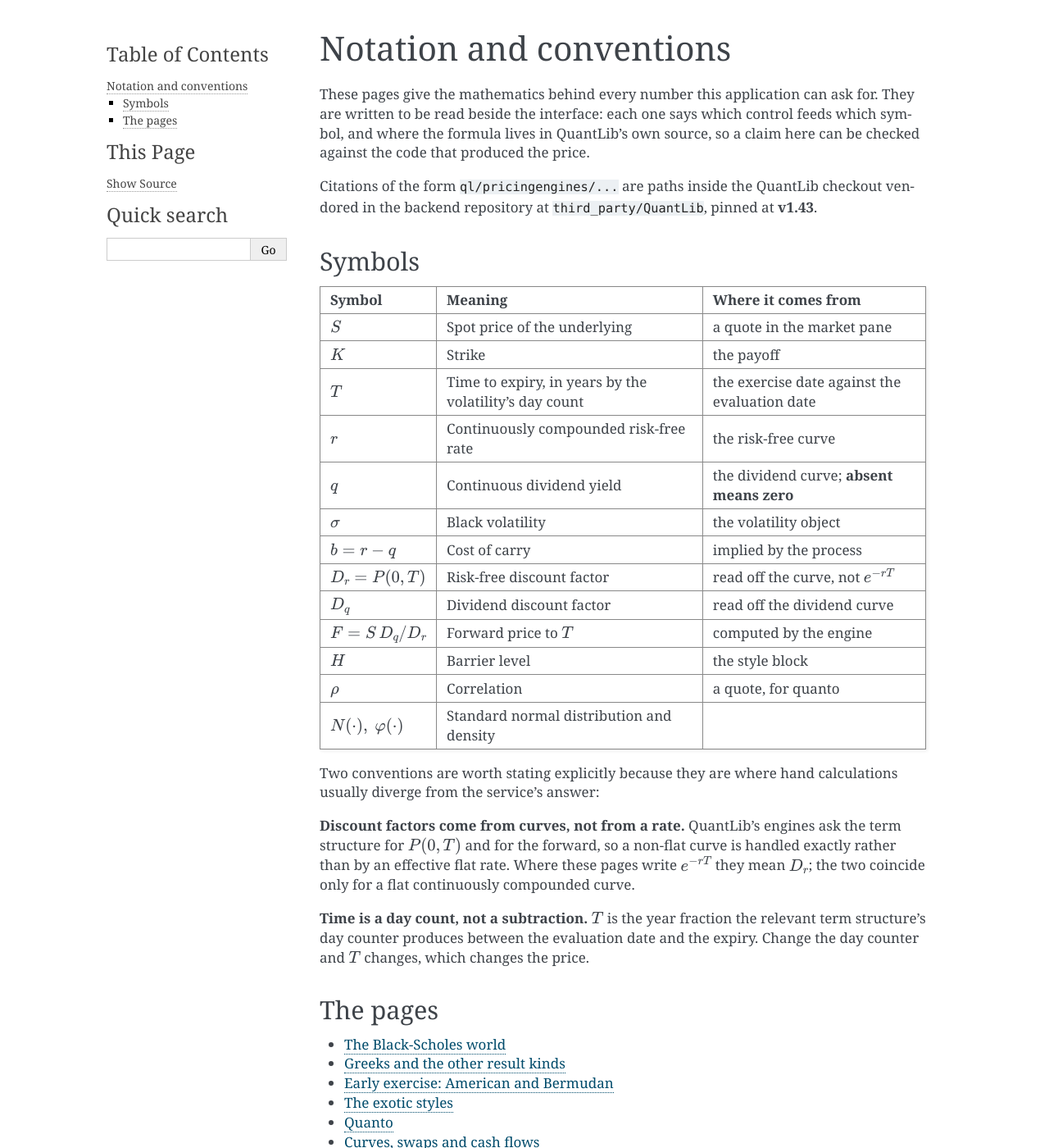
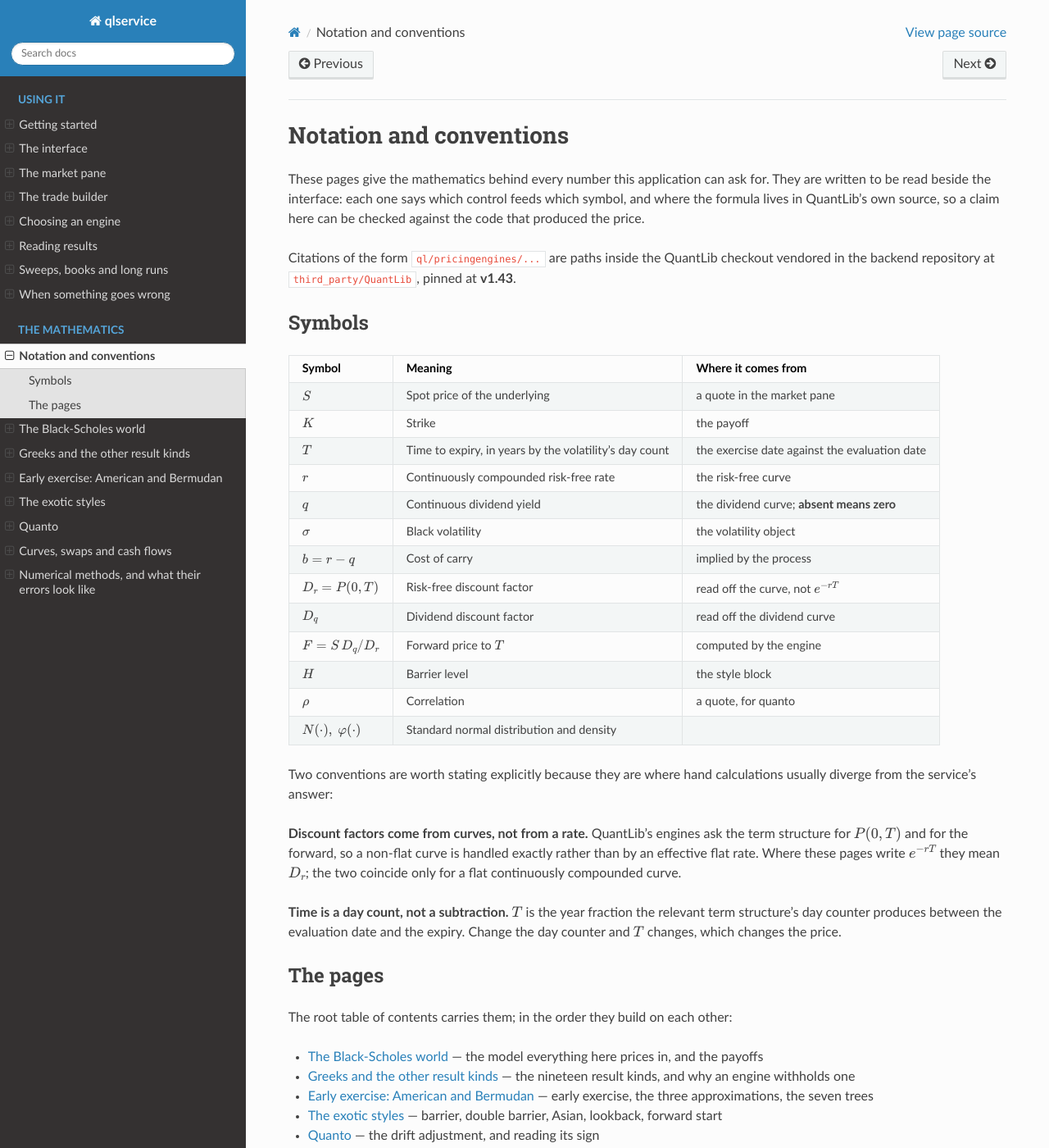
Before and after one commit to markccchiang/ql-frontend, a Sphinx documentation site: the page built from doc/maths/index.md, in a window 1280 px wide and 1400 px high. Shown: the whole window at 82% size. Built offline with Sphinx 7.4.7 and the Read the Docs theme 3.1.0, drawn with Linux system fonts in a browser that asks for light colours; some of the changed text lies outside the part shown.

Commit message:
Build the guide in the Read the Docs theme
The theme comes from doc/.venv, which doc/requirements.txt describes and
.gitignore keeps out of the repository; conf.py picks sphinx_rtd_theme when it
can import it and alabaster when it cannot, so `sphinx-build` from a bare
system Python still produces the same pages in Sphinx's own colours. A guide
that will not build is worse than one that builds in the wrong ones.

Three things the new theme showed that the old one hid. The venv sits inside
the source directory, so every Markdown file under site-packages was being
read as a page of this guide — seven warnings, and idna's licence in the
table of contents. The maths pages were listed twice in the sidebar, by the
root toctree and again by their own index, which now links them as prose. And
the theme's 800px column is narrower than the screenshot of the workbench and
than the wider tables, so _static/custom.css widens it to 1100.

Co-Authored-By: Claude Opus 5 <noreply@anthropic.com>
Claude-Session: https://claude.ai/code/session_01MJtVZSjTSgWshw7miPwQ9g

````diff
--- /dev/null
+++ b/doc/_static/custom.css
@@ -0,0 +1,13 @@
+/* The theme's content column is 800px, which is narrower than the screenshot
+   of the workbench and than the wider tables (the nineteen result kinds, the
+   engine menu). Widening it keeps a figure legible without asking the reader
+   to open it in a tab of its own. */
+.wy-nav-content {
+    max-width: 1100px;
+}
+
+/* Long tables scroll inside themselves rather than pushing the page sideways. */
+.wy-table-responsive table td,
+.wy-table-responsive table th {
+    white-space: normal;
+}
--- a/doc/conf.py
+++ b/doc/conf.py
@@ -1,9 +1,9 @@
 # Sphinx configuration for the qlservice user's guide.
 #
-# Built with the Homebrew sphinx-build (7.4.7) and myst-parser, which are the
-# only two things this needs; the theme is Sphinx's own alabaster and the maths
-# is rendered by MathJax, so `make html` works from a clean checkout without a
-# virtualenv of its own.
+# `npm run docs` builds it with doc/.venv if that exists and with whatever
+# sphinx-build is on PATH otherwise; doc/requirements.txt is what the venv
+# holds. The maths is rendered by MathJax, so nothing here needs a LaTeX
+# installation.
 
 project = "qlservice"
 author = "ql-frontend"
@@ -23,17 +23,33 @@ myst_enable_extensions = [
 myst_heading_anchors = 3
 
 templates_path = ["_templates"]
-exclude_patterns = ["_build", "Thumbs.db", ".DS_Store"]
+# ".venv" matters: the docs virtualenv lives inside this source directory, and
+# every Markdown file in site-packages is otherwise a page of this guide.
+exclude_patterns = ["_build", ".venv", "Thumbs.db", ".DS_Store"]
 
-html_theme = "alabaster"
-html_static_path = []
+# Read the Docs' theme, and alabaster when it is not installed — a guide that
+# will not build is worse than one that builds in the wrong colours, and the
+# fallback keeps `sphinx-build` from a bare system Python working.
+try:
+    import sphinx_rtd_theme  # noqa: F401
+
+    html_theme = "sphinx_rtd_theme"
+    html_theme_options = {
+        "collapse_navigation": False,   # the maths pages are worth seeing at once
+        "navigation_depth": 3,
+        "sticky_navigation": True,
+        "titles_only": False,
+        "prev_next_buttons_location": "both",
+        "style_external_links": True,
+    }
+except ImportError:
+    html_theme = "alabaster"
+    html_theme_options = {"description": "Pricing options and swaps against a live QuantLib graph", "fixed_sidebar": True, "page_width": "1040px"}
+
+html_static_path = ["_static"]
+html_css_files = ["custom.css"]
 html_title = "qlservice user's guide"
-html_theme_options = {
-    "description": "Pricing options and swaps against a live QuantLib graph",
-    "fixed_sidebar": True,
-    "page_width": "1040px",
-    "sidebar_width": "240px",
-}
+html_short_title = "qlservice"
 
 # Every page is Markdown; there is no reStructuredText in this tree.
 source_suffix = {".md": "markdown"}
--- a/doc/maths/index.md
+++ b/doc/maths/index.md
@@ -43,14 +43,12 @@ the expiry. Change the day counter and $T$ changes, which changes the price.
 
 ## The pages
 
-```{toctree}
-:maxdepth: 1
+The root table of contents carries them; in the order they build on each other:
 
-black-scholes
-greeks
-american
-exotics
-quanto
-rates
-numerics
-```
+- {doc}`black-scholes` — the model everything here prices in, and the payoffs
+- {doc}`greeks` — the nineteen result kinds, and why an engine withholds one
+- {doc}`american` — early exercise, the three approximations, the seven trees
+- {doc}`exotics` — barrier, double barrier, Asian, lookback, forward start
+- {doc}`quanto` — the drift adjustment, and reading its sign
+- {doc}`rates` — discounting, bootstrapping, and what a swap is worth
+- {doc}`numerics` — what each method's error looks like, and what it costs
--- /dev/null
+++ b/doc/requirements.txt
@@ -0,0 +1,6 @@
+# What doc/.venv holds. `npm run docs` uses that venv when it is there and
+# falls back to whatever sphinx-build is on PATH, which builds the same pages
+# in Sphinx's own theme.
+sphinx
+myst-parser
+sphinx-rtd-theme
--- a/package.json
+++ b/package.json
@@ -16,7 +16,7 @@
         "checkformat": "prettier --check ./src",
         "check-eslint": "eslint ./src ./e2e",
         "fix-eslint": "eslint --fix ./src ./e2e",
-        "docs": "sphinx-build -b html doc doc/_build/html",
+        "docs": "sh -c 'SPHINX=doc/.venv/bin/sphinx-build; [ -x \"$SPHINX\" ] || SPHINX=sphinx-build; \"$SPHINX\" -b html doc doc/_build/html'",
         "e2e": "playwright test",
         "e2e:ui": "playwright test --ui"
     },
````
Also changed, not shown: DEVELOPING.md (+21 -0 lines), README.md (+1 -1 lines), 2 other files.
